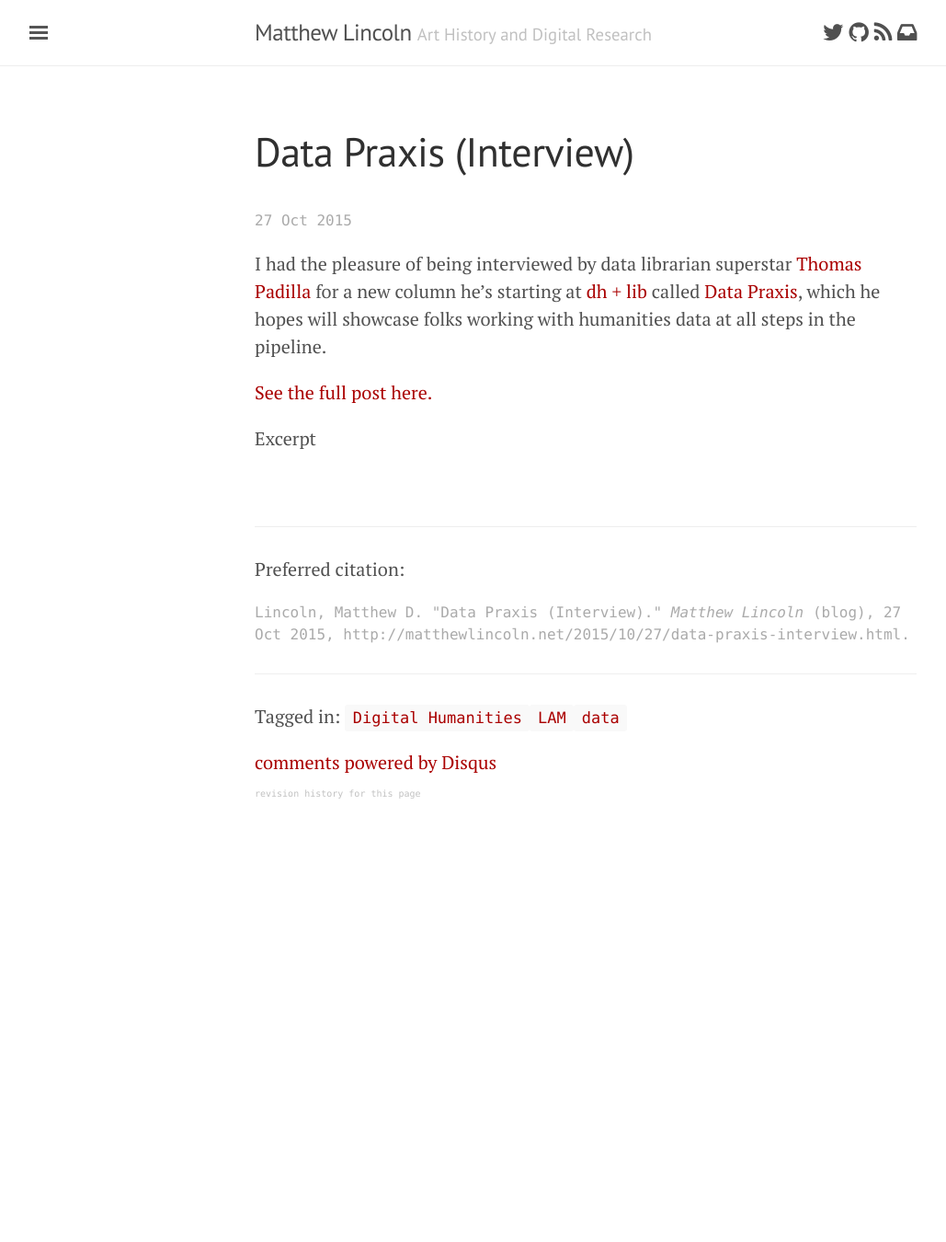
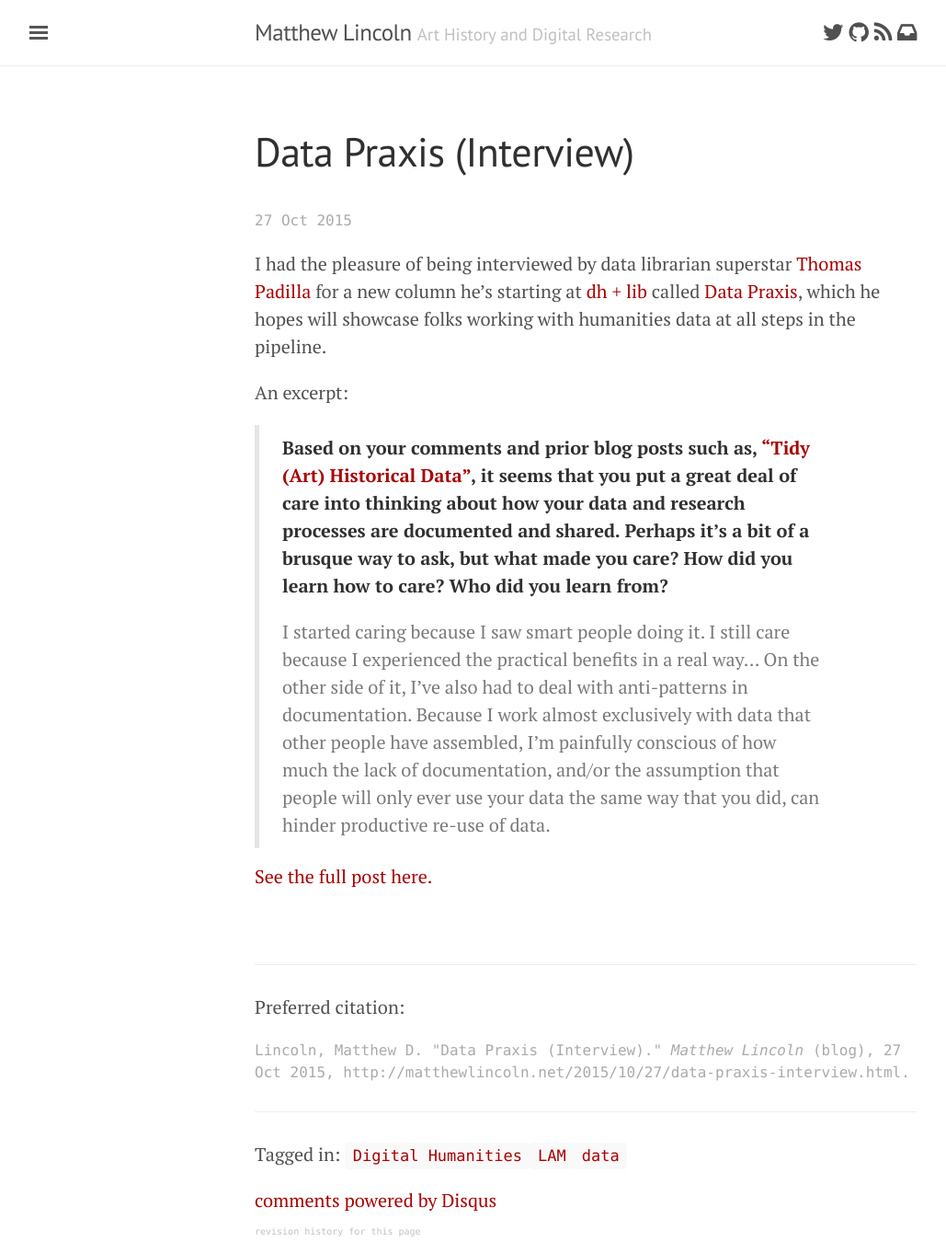
Before and after one commit to mdlincoln/mdlincoln.github.io, a Jekyll site: the page built from _posts/2015-10-27-data-praxis-interview.md, in a window 1280 px wide. Shown: the whole page at 92% size, without its empty margins (3-1032 px from the left). Built offline with Jekyll 4.4.1, drawn with Linux system fonts in a browser that asks for light colours; nearby versions of some CDN libraries; comment, search, counter and statistics services are not loaded; before the commit the page ends 900 px from its top, so only the background shows below that.

Commit message:
include interview excertp

```diff
--- a/_posts/2015-10-27-data-praxis-interview.md
+++ b/_posts/2015-10-27-data-praxis-interview.md
@@ -11,6 +11,10 @@ tags:
 
 I had the pleasure of being interviewed by data librarian superstar [Thomas Padilla](http://www.thomaspadilla.org) for a new column he's starting at [dh + lib](http://acrl.ala.org/dh/) called [Data Praxis](), which he hopes will showcase folks working with humanities data at all steps in the pipeline.
 
+An excerpt:
+
+>**Based on your comments and prior blog posts such as, ["Tidy (Art) Historical Data"](/2015/09/23/tidy-art-historical-data.html), it seems that you put a great deal of care into thinking about how your data and research processes are documented and shared. Perhaps it’s a bit of a brusque way to ask, but what made you care? How did you learn how to care? Who did you learn from?**
+>
+>I started caring because I saw smart people doing it. I still care because I experienced the practical benefits in a real way... On the other side of it, I've also had to deal with anti-patterns in documentation. Because I work almost exclusively with data that other people have assembled, I'm painfully conscious of how much the lack of documentation, and/or the assumption that people will only ever use your data the same way that you did, can hinder productive re-use of data.
+
 [See the full post here.]()
-
-Excerpt
```
